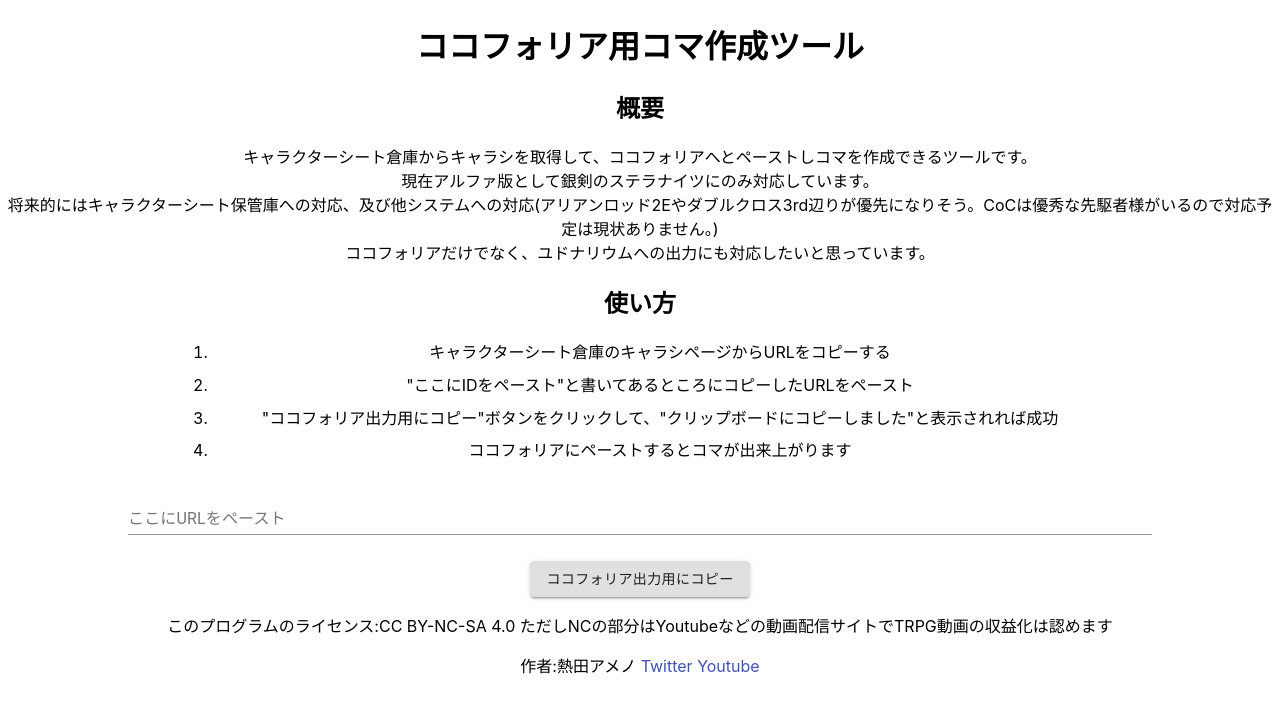
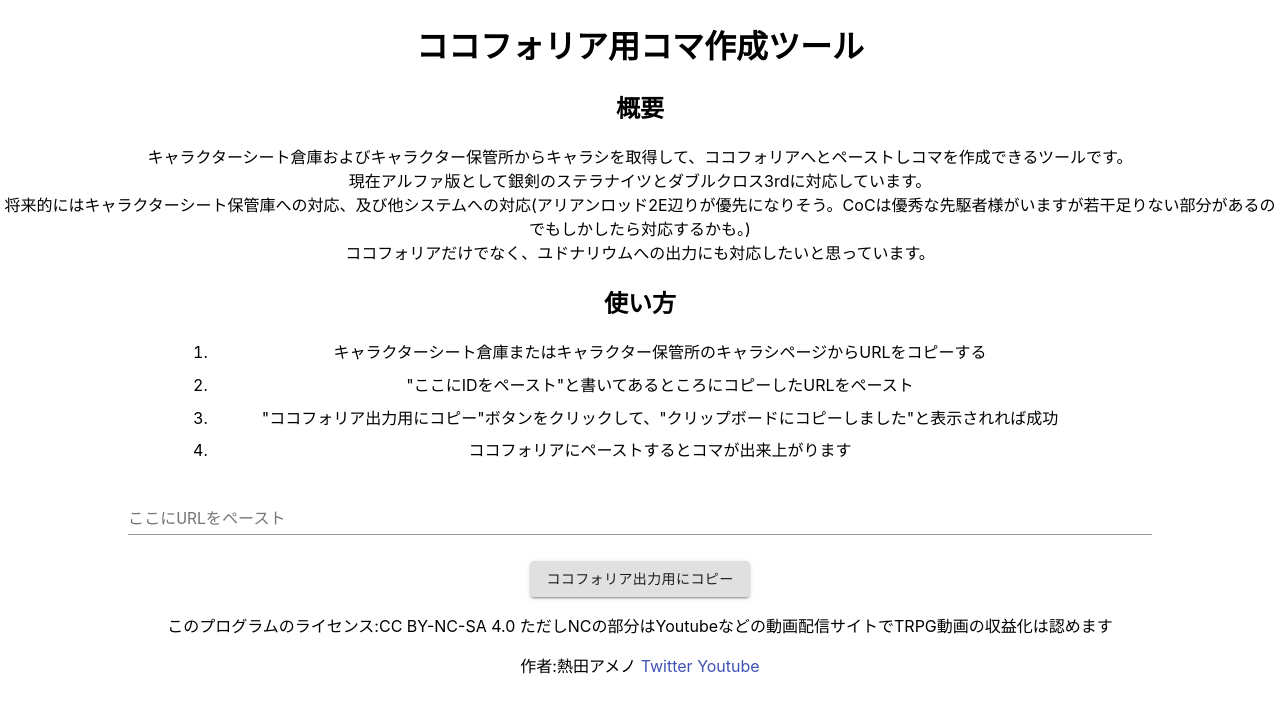
Before and after one commit to AmenoAtsuta/character-sheet-to-ccfolia, a React (Create React App) app: page / in a window 1280 px wide. Shown: the top 712 px of the page. Built offline with nearby package versions, Linux system fonts and the light colour scheme.

Commit message:
ダブルクロス対応による説明の変更

```diff
--- a/src/App.tsx
+++ b/src/App.tsx
@@ -184,14 +184,14 @@
         <h1>ココフォリア用コマ作成ツール</h1>
         <h2>概要</h2>
         <p>
-          キャラクターシート倉庫からキャラシを取得して、ココフォリアへとペーストしコマを作成できるツールです。<br/>
-          現在アルファ版として銀剣のステラナイツにのみ対応しています。<br/>
-          将来的にはキャラクターシート保管庫への対応、及び他システムへの対応(アリアンロッド2Eやダブルクロス3rd辺りが優先になりそう。CoCは優秀な先駆者様がいるので対応予定は現状ありません。)<br/>
+          キャラクターシート倉庫およびキャラクター保管所からキャラシを取得して、ココフォリアへとペーストしコマを作成できるツールです。<br/>
+          現在アルファ版として銀剣のステラナイツとダブルクロス3rdに対応しています。<br/>
+          将来的にはキャラクターシート保管庫への対応、及び他システムへの対応(アリアンロッド2E辺りが優先になりそう。CoCは優秀な先駆者様がいますが若干足りない部分があるのでもしかしたら対応するかも。)<br/>
           ココフォリアだけでなく、ユドナリウムへの出力にも対応したいと思っています。
         </p>
         <h2>使い方</h2>
         <ul css={howToUseUl}>
-          <li css={howToUseLi}>キャラクターシート倉庫のキャラシページからURLをコピーする</li>
+          <li css={howToUseLi}>キャラクターシート倉庫またはキャラクター保管所のキャラシページからURLをコピーする</li>
           <li css={howToUseLi}>"ここにIDをペースト"と書いてあるところにコピーしたURLをペースト</li>
           <li css={howToUseLi}>"ココフォリア出力用にコピー"ボタンをクリックして、"クリップボードにコピーしました"と表示されれば成功</li>
           <li css={howToUseLi}>ココフォリアにペーストするとコマが出来上がります</li>
```
Also changed, not shown: 1 other file (tests, documents, lock files or other folders).
